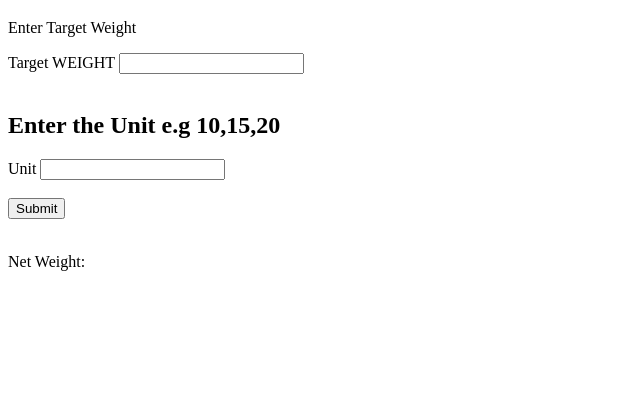
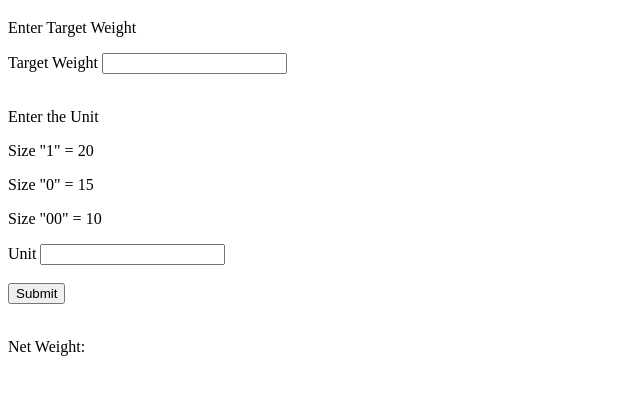
Before and after one commit to Darshan912/NF, a plain HTML site: page BW.html in a window 1280 px wide. Shown: the part 61-456 px from the top of the page, without its empty margins (0-640 px from the left). Drawn offline with Linux system fonts and the light colour scheme.

Commit message:
little changes

```diff
--- a/BW.html
+++ b/BW.html
@@ -8,10 +8,14 @@
 <body>
     <h1>Calculate Box Weight</h1>
     <p>Enter Target Weight</p>
-    <label for="Target WEIGHT" id="tw">Target WEIGHT</label>
+    <label for="Target WEIGHT" id="tw">Target Weight</label>
     <input type="text" id="TW" name="tw"><br><br>
 
-    <h2>Enter the Unit e.g 10,15,20</h2>
+    <p>Enter the Unit</p>
+    <p>Size "1" = 20</p>
+    <p>Size "0" = 15</p>
+    <p>Size "00" = 10</p>
+
     <label for="unit" id="tw">Unit</label>
     <input type="text" id="unit" name="unit"><br><br>
 
--- a/BW.js
+++ b/BW.js
@@ -12,7 +12,7 @@ Submit.addEventListener("click", function () {
     console.log(tw);
     console.log(unit);
 
-    let add = +tw + 9;
+    let add = +tw+9;
     let mul = add * unit;
     let cal = mul / 1000;
     res.innerHTML = cal;
```
